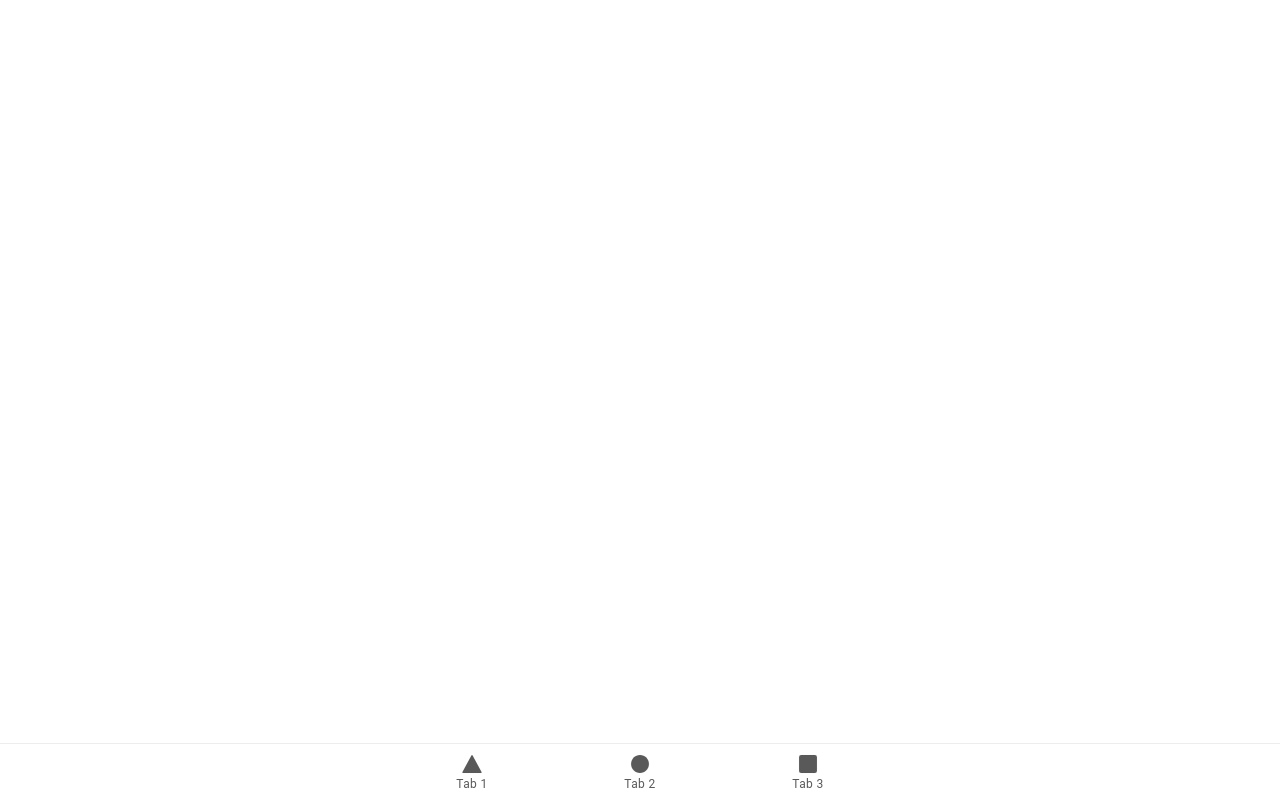
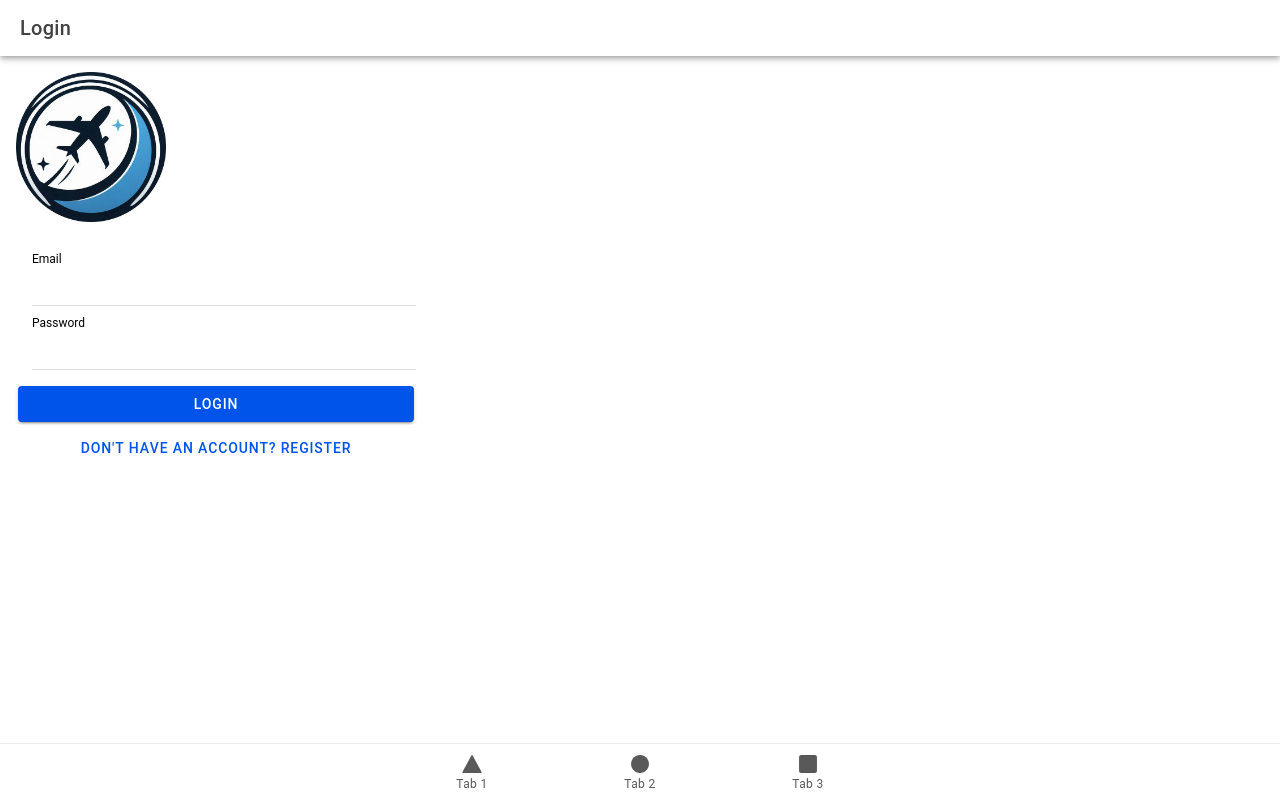
Before and after one commit to Catarina-Crespo/IPM, a React (Vite) app: page /login in a window 1280 px wide. Built offline with nearby package versions, Linux system fonts and the light colour scheme.

Commit message:
Added login

```diff
--- a/src/App.tsx
+++ b/src/App.tsx
@@ -14,6 +14,7 @@ import { ellipse, square, triangle } from 'ionicons/icons';
 import Tab1 from './pages/Tab1';
 import Tab2 from './pages/Tab2';
 import Tab3 from './pages/Tab3';
+import Login from './pages/Login';
 
 /* Core CSS required for Ionic components to work properly */
 import '@ionic/react/css/core.css';
@@ -52,6 +53,9 @@ const App: React.FC = () => (
     <IonReactRouter>
       <IonTabs>
         <IonRouterOutlet>
+          <Route exact path="/login">
+            <Login />
+          </Route>
           <Route exact path="/tab1">
             <Tab1 />
           </Route>
--- /dev/null
+++ b/src/pages/Login.tsx
@@ -0,0 +1,77 @@
+import { IonImg, IonContent, IonHeader, IonPage, IonTitle, IonToolbar, IonItem, IonLabel, IonInput, IonButton, IonText } from '@ionic/react';
+import '../styles/Login.css';
+import React, { useState } from 'react';
+import { useHistory } from 'react-router-dom';  // Import useHistory for navigation
+
+const Login: React.FC = () => {
+    const [email, setEmail] = useState<string>('');
+    const [password, setPassword] = useState<string>('');
+    const [error, setError] = useState<string>('');
+    const history = useHistory();  // useHistory hook for navigation
+
+    const handleLogin = () => {
+      setError('');
+      if (!email || !password) {
+        setError('Please enter both email and password.');
+        return;
+      }
+      console.log('Logging in with', { email, password });
+      // Navigate to Tab1 after successful login
+      history.push('/tab1');
+    };
+
+    return (
+      <IonPage>
+        <IonHeader>
+          <IonToolbar>
+            <IonTitle>Login</IonTitle>
+          </IonToolbar>
+        </IonHeader>
+
+        <IonContent className="ion-padding login-content">
+          <div className="login-container">
+            {/* Company Logo */}
+            <IonImg src="/assets/IPM_Logo.png" alt="Loading Image" className="login-logo" />
+
+            <form onSubmit={(e) => { e.preventDefault(); handleLogin(); }}>
+              <IonItem>
+                <IonLabel position="stacked">Email</IonLabel>
+                <IonInput
+                  type="email"
+                  value={email}
+                  onIonChange={(e) => setEmail(e.detail.value!)}
+                  required
+                />
+              </IonItem>
+
+              <IonItem>
+                <IonLabel position="stacked">Password</IonLabel>
+                <IonInput
+                  type="password"
+                  value={password}
+                  onIonChange={(e) => setPassword(e.detail.value!)}
+                  required
+                />
+              </IonItem>
+
+              {error && (
+                <IonText color="danger">
+                  <p className="ion-padding-top">{error}</p>
+                </IonText>
+              )}
+
+              <IonButton expand="block" type="submit" className="ion-margin-top">
+                Login
+              </IonButton>
+
+              <IonButton expand="block" fill="clear" routerLink="/register">
+                Don't have an account? Register
+              </IonButton>
+            </form>
+          </div>
+        </IonContent>
+      </IonPage>
+    );
+  };
+
+  export default Login;
--- /dev/null
+++ b/src/styles/Login.css
@@ -0,0 +1,32 @@
+/* src/pages/Login.css */
+
+.login-content {
+    display: flex;
+    justify-content: center;
+    align-items: center;
+    height: 100%;
+  }
+
+  .login-container {
+    width: 100%;
+    max-width: 400px;
+    /* text-align: center;  Center elements inside the container */
+  }
+
+  .login-logo {
+    width: 40vw; /* 40% of the viewport width */
+    max-width: 150px; /* Maximum width to prevent it from getting too large */
+    height: auto; /* Maintain aspect ratio */
+    margin-bottom: 20px;
+  }
+
+  form {
+    display: flex;
+    flex-direction: column;
+    /*align-items: center;*/
+    width: 100%;
+  }
+
+  .ion-padding {
+    padding: 20px;
+  }
```
Also changed, not shown: public/assets/IPM_Logo.png (added).
